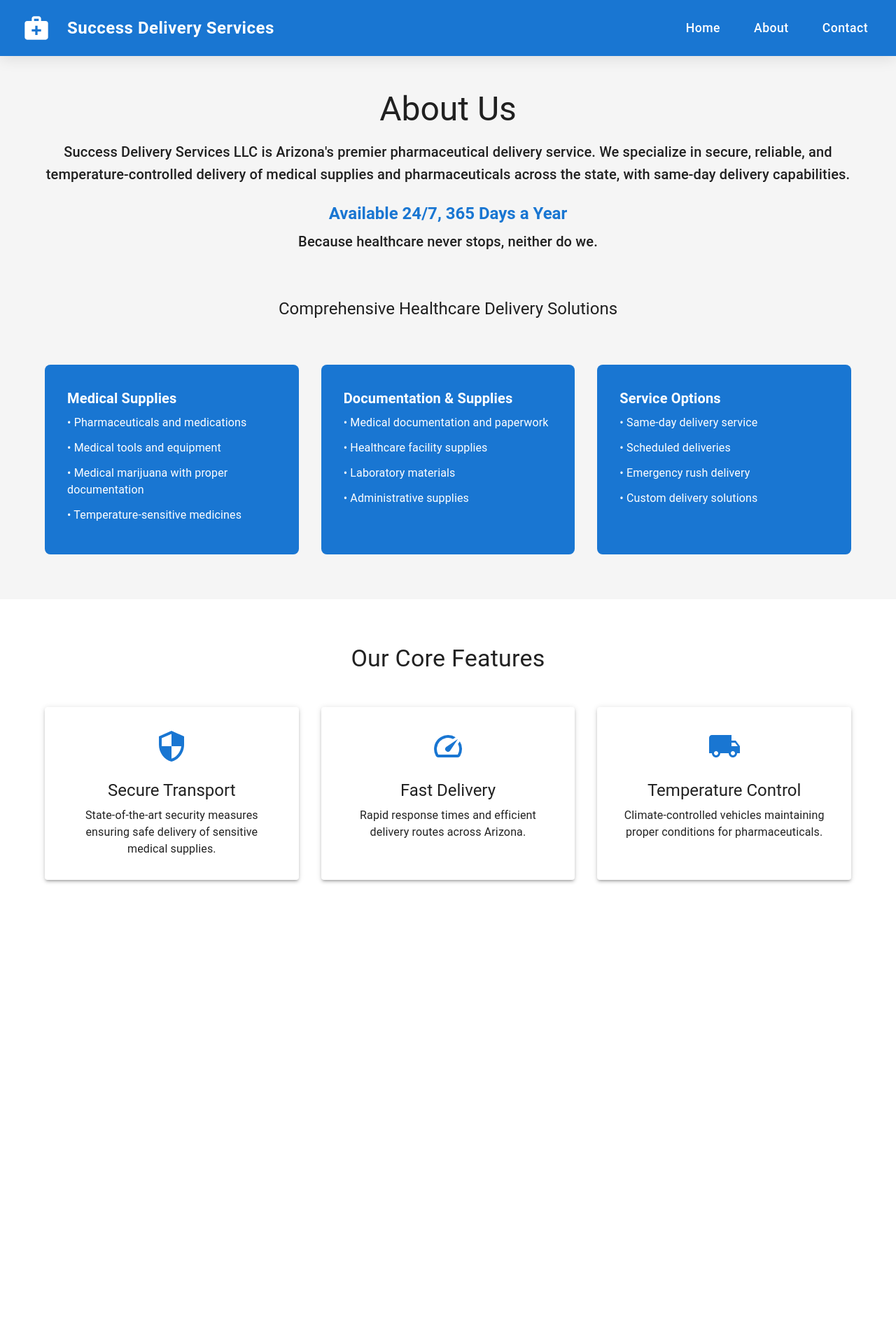
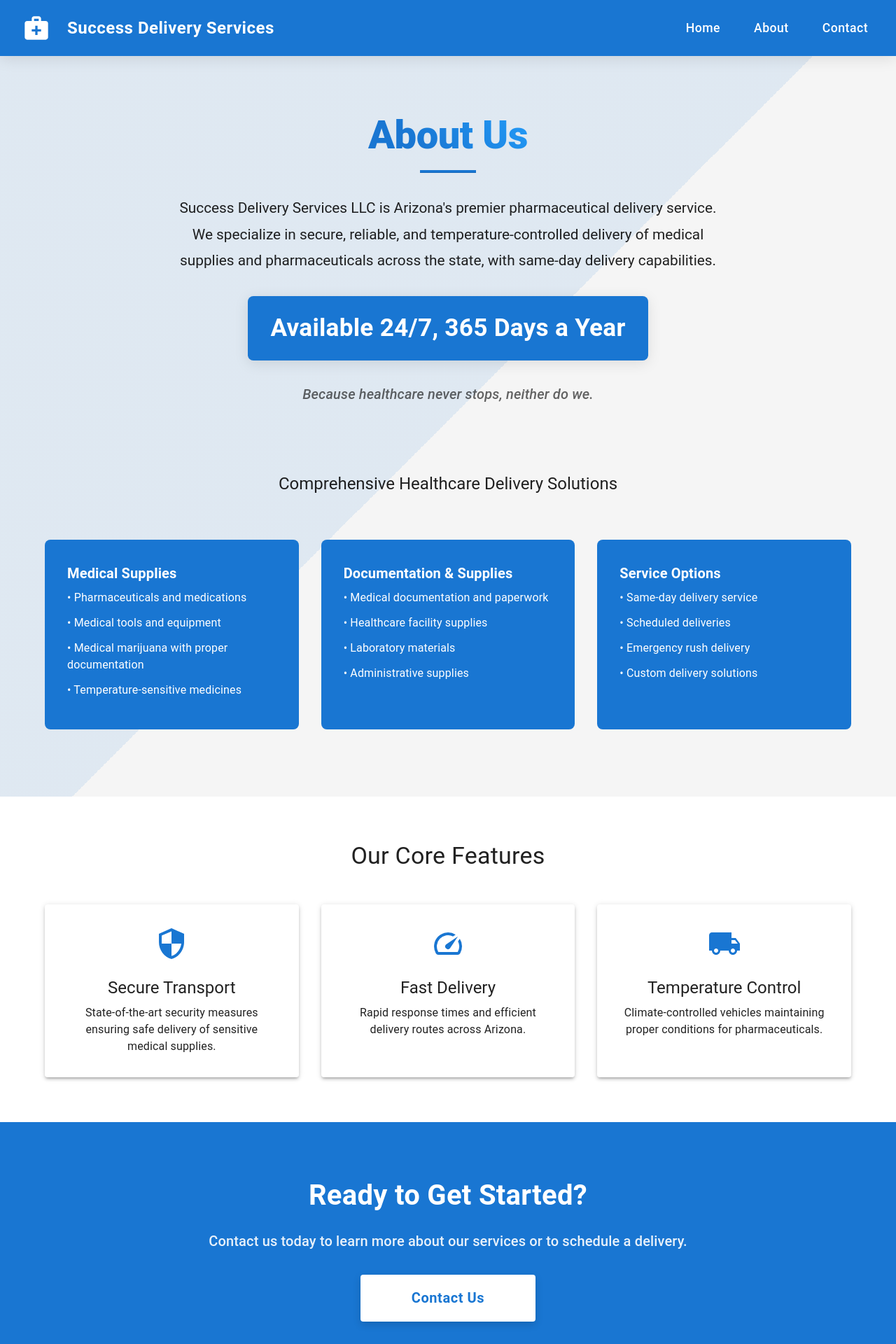
Before and after one commit to jloomis87/SDSWebsite, a React (Vite) app: page /about in a window 1280 px wide. Shown: the top 1920 px of the page at 70% size. Before the commit the page ends 1321 px from the top, so only its background shows below. Built offline with nearby package versions, Linux system fonts and the light colour scheme.

Commit message:
updated styling

```diff
--- a/src/pages/About.tsx
+++ b/src/pages/About.tsx
@@ -1,9 +1,12 @@
-import { Box, Container, Grid, Paper, Typography } from '@mui/material';
+import { Box, Container, Grid, Paper, Typography, Button, Divider } from '@mui/material';
 import LocalShippingIcon from '@mui/icons-material/LocalShipping';
 import SecurityIcon from '@mui/icons-material/Security';
 import SpeedIcon from '@mui/icons-material/Speed';
+import { useNavigate } from 'react-router-dom';
 
 export default function About() {
+  const navigate = useNavigate();
+
   return (
     <Box sx={{
       minHeight: '100vh',
@@ -12,22 +15,98 @@
       pt: '64px', // Account for AppBar
     }}>
       {/* About Section */}
-      <Box sx={{ bgcolor: 'grey.100', py: 8 }}>
-        <Container maxWidth="lg">
-          <Typography variant="h3" component="h2" gutterBottom align="center">
+      <Box sx={{
+        bgcolor: 'grey.100',
+        py: 12,
+        position: 'relative',
+        '&::before': {
+          content: '""',
+          position: 'absolute',
+          top: 0,
+          left: 0,
+          right: 0,
+          height: '100%',
+          background: 'linear-gradient(135deg, #1976d2 0%, #1976d2 50%, transparent 50%)',
+          opacity: 0.1,
+          zIndex: 0,
+        }
+      }}>
+        <Container maxWidth="lg" sx={{ position: 'relative', zIndex: 1 }}>
+          <Box sx={{
+            display: 'flex',
+            flexDirection: 'column',
+            alignItems: 'center',
+            mb: 8
+          }}>
+            <Typography
+              variant="h2"
+              component="h1"
+              gutterBottom
+              align="center"
+              sx={{
+                fontWeight: 800,
+                fontSize: { xs: '2.5rem', md: '3.5rem' },
+                background: 'linear-gradient(45deg, #1976d2 30%, #2196f3 90%)',
+                backgroundClip: 'text',
+                textFillColor: 'transparent',
+                mb: 2
+              }}
+            >
               About Us
             </Typography>
-          <Typography variant="h6" align="center" paragraph>
+            <Divider sx={{
+              width: '80px',
+              height: '4px',
+              backgroundColor: 'primary.main',
+              mb: 4
+            }} />
+            <Typography
+              variant="h5"
+              align="center"
+              paragraph
+              sx={{
+                maxWidth: '800px',
+                lineHeight: 1.8,
+                color: 'text.primary',
+                fontSize: { xs: '1.1rem', md: '1.3rem' },
+                mb: 4
+              }}
+            >
               Success Delivery Services LLC is Arizona's premier pharmaceutical delivery service.
               We specialize in secure, reliable, and temperature-controlled delivery of medical supplies
               and pharmaceuticals across the state, with same-day delivery capabilities.
             </Typography>
-          <Typography variant="h5" align="center" color="primary" sx={{ mt: 3, fontWeight: 'bold' }}>
+            <Box sx={{
+              bgcolor: 'primary.main',
+              color: 'white',
+              py: 3,
+              px: 4,
+              borderRadius: 2,
+              textAlign: 'center',
+              boxShadow: '0 4px 20px rgba(0,0,0,0.1)',
+              mb: 4
+            }}>
+              <Typography
+                variant="h4"
+                sx={{
+                  fontWeight: 'bold',
+                  fontSize: { xs: '1.8rem', md: '2.2rem' }
+                }}
+              >
                 Available 24/7, 365 Days a Year
               </Typography>
-          <Typography variant="h6" align="center" sx={{ mt: 1, mb: 4 }}>
+            </Box>
+            <Typography
+              variant="h6"
+              align="center"
+              sx={{
+                fontStyle: 'italic',
+                color: 'text.secondary'
+              }}
+            >
               Because healthcare never stops, neither do we.
             </Typography>
+          </Box>
 
           <Grid container spacing={4} sx={{ mt: 4 }}>
             <Grid item xs={12}>
@@ -163,6 +242,63 @@
           </Grid>
         </Container>
       </Box>
+
+      {/* Contact CTA Section */}
+      <Box
+        sx={{
+          bgcolor: 'primary.main',
+          color: 'white',
+          py: { xs: 8, md: 10 },
+          textAlign: 'center'
+        }}
+      >
+        <Container maxWidth="lg">
+          <Typography
+            variant="h4"
+            component="h3"
+            gutterBottom
+            sx={{
+              fontWeight: 'bold',
+              mb: 3,
+              fontSize: { xs: '1.8rem', sm: '2.2rem', md: '2.5rem' }
+            }}
+          >
+            Ready to Get Started?
+          </Typography>
+          <Typography
+            variant="h6"
+            sx={{
+              mb: 4,
+              maxWidth: '800px',
+              mx: 'auto',
+              opacity: 0.9,
+              fontSize: { xs: '1.1rem', sm: '1.25rem' }
+            }}
+          >
+            Contact us today to learn more about our services or to schedule a delivery.
+          </Typography>
+          <Button
+            variant="contained"
+            size="large"
+            onClick={() => navigate('/contact')}
+            sx={{
+              bgcolor: 'white',
+              color: 'primary.main',
+              px: { xs: 4, sm: 6 },
+              py: { xs: 1.5, sm: 2 },
+              fontSize: { xs: '1.1rem', sm: '1.25rem' },
+              fontWeight: 'bold',
+              '&:hover': {
+                bgcolor: 'rgba(255, 255, 255, 0.9)',
+              },
+              boxShadow: '0 4px 12px rgba(0,0,0,0.15)',
+              minWidth: { xs: '200px', sm: '250px' }
+            }}
+          >
+            Contact Us
+          </Button>
+        </Container>
+      </Box>
     </Box>
   );
 }
--- a/src/pages/Home.tsx
+++ b/src/pages/Home.tsx
@@ -61,7 +61,8 @@
             height: '100%',
             display: 'flex',
             alignItems: 'center',
-            pt: '64px', // AppBar height
+            pt: { xs: '80px', sm: '64px' }, // Adjusted for mobile
+            px: { xs: 2, sm: 3, md: 4 }, // Responsive padding
           }}
         >
           <Grid container spacing={4}>
@@ -70,20 +71,56 @@
                 variant="h2"
                 component="h1"
                 gutterBottom
-                sx={{ fontWeight: 'bold' }}
+                sx={{
+                  fontWeight: 'bold',
+                  fontSize: {
+                    xs: '2.5rem',  // Smaller font on mobile
+                    sm: '3.5rem',  // Medium size on tablet
+                    md: '4rem'     // Full size on desktop
+                  },
+                  lineHeight: {
+                    xs: 1.2,      // Tighter line height on mobile
+                    sm: 1.3
+                  },
+                  wordBreak: 'break-word', // Prevents overflow
+                  mb: { xs: 2, sm: 3 }     // Adjusted spacing
+                }}
               >
                 Reliable Pharmaceutical Delivery
               </Typography>
-              <Typography variant="h5" paragraph sx={{ mb: 4 }}>
+              <Typography
+                variant="h5"
+                sx={{
+                  mb: { xs: 3, sm: 4 },
+                  fontSize: {
+                    xs: '1.1rem',
+                    sm: '1.3rem',
+                    md: '1.5rem'
+                  },
+                  lineHeight: 1.4,
+                  maxWidth: '600px' // Prevents lines from getting too long
+                }}
+              >
                 Your trusted partner in Arizona for secure and timely pharmaceutical deliveries.
                 Same-day service available across the state.
               </Typography>
-              <Box sx={{ display: 'flex', gap: 2 }}>
+              <Box sx={{
+                display: 'flex',
+                gap: { xs: 1, sm: 2 },
+                flexDirection: { xs: 'column', sm: 'row' } // Stack buttons on mobile
+              }}>
                 <Button
                   variant="contained"
                   color="primary"
                   size="large"
                   onClick={() => navigate('/contact')}
+                  fullWidth={false}
+                  sx={{
+                    py: { xs: 1.5, sm: 2 },
+                    px: { xs: 3, sm: 4 },
+                    fontSize: { xs: '1rem', sm: '1.1rem' },
+                    minWidth: { xs: '200px', sm: 'auto' }
+                  }}
                 >
                   Contact Us
                 </Button>
@@ -92,8 +129,13 @@
                   color="inherit"
                   size="large"
                   onClick={() => navigate('/about')}
+                  fullWidth={false}
                   sx={{
                     borderColor: 'white',
+                    py: { xs: 1.5, sm: 2 },
+                    px: { xs: 3, sm: 4 },
+                    fontSize: { xs: '1rem', sm: '1.1rem' },
+                    minWidth: { xs: '200px', sm: 'auto' },
                     '&:hover': {
                       borderColor: 'white',
                       backgroundColor: 'rgba(255, 255, 255, 0.1)',
```
Also changed, not shown: src/pages/Contact.tsx (+128 -30 lines). Lines whose indentation alone changed are shown as unchanged.
